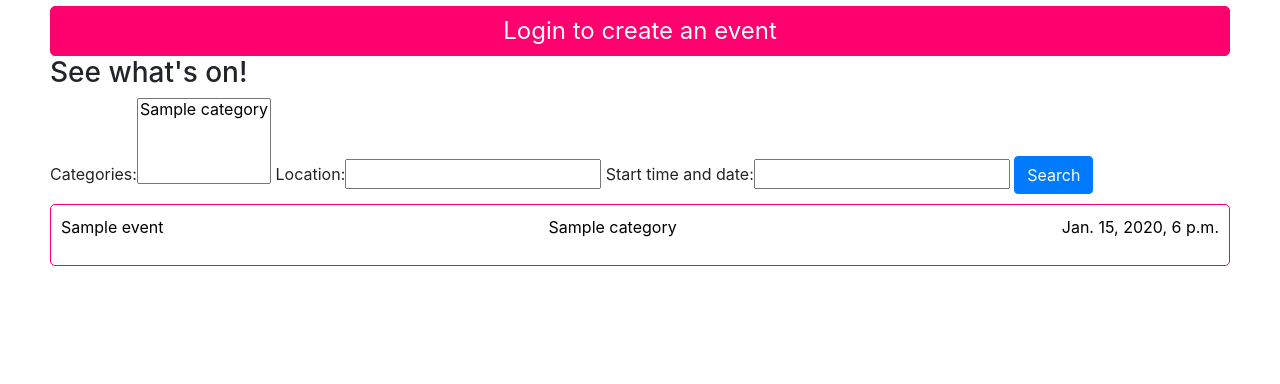
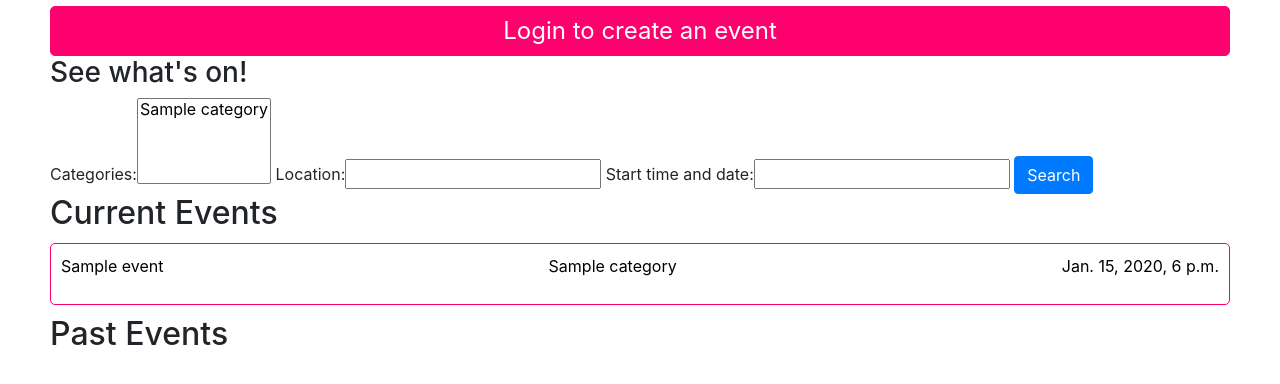
Before and after one commit to jojo-baker/eventfinda-app, a Django app: page /event-finder/ in a window 1280 px wide. Shown: the part 161-545 px from the top of the page. Run offline with Django 3.2, Linux system fonts and the light colour scheme; tables that the repository leaves empty hold one stand-in row (values such as "Sample post"); some libraries are stand-ins or nearby versions.

Commit message:
past events filtered out and events ordered by time

```diff
--- a/eventFinderApp/models.py
+++ b/eventFinderApp/models.py
@@ -1,5 +1,6 @@
 from django.db import models
 from django.contrib.auth import get_user_model
+from datetime import datetime, timezone
 User = get_user_model()
 
 class Event(models.Model):
@@ -15,6 +16,11 @@
     def __str__(self):
         return self.title
 
+    def is_past_event(self):
+        return self.start_time < datetime.now(tz = timezone.utc)
+
+
+
 class Category(models.Model):
     name = models.CharField(max_length=50)
 
--- a/eventFinderApp/templates/eventFinderApp/index.html
+++ b/eventFinderApp/templates/eventFinderApp/index.html
@@ -18,12 +18,33 @@
 </form>
 
 
-    {% if events_list %}
+    <!-- {% if events_list %}
         {% for event in filter.qs %}
             {% include "./detailsBox.html" with event=event %}
         {% endfor %}
     {% else %}
         <p>No events are available.</p>
-    {% endif %}
+    {% endif %} -->
+
+<h2> Current Events</h2>
+{% if events_list %}
+    {% for event in filter.qs %}
+        {% if event.is_past_event %}
+        {% else %}
+            {% include "./detailsBox.html" with event=event %}
+        {% endif %}
+    {% endfor %}
+{% endif %}
+
+<h2> Past Events</h2>
+
+{% if events_list %}
+    {% for event in filter.qs %}
+        {% if event.is_past_event %}
+            {% include "./detailsBox.html" with event=event %}
+        {% endif %}
+    {% endfor %}
+{% endif %}
+
 
 {% endblock %}
--- a/eventFinderApp/views.py
+++ b/eventFinderApp/views.py
@@ -7,18 +7,21 @@
 from django.contrib.auth.decorators import login_required
 from .filters import EventFilter
 
+
 class IndexView(generic.ListView):
     template_name = 'eventFinderApp/index.html'
     context_object_name = 'events_list'
 
     def get_queryset(self):
         '''Return the events.'''
-        return Event.objects.all()
+        return Event.objects.all().order_by('start_time')
 
     def get_context_data(self, **kwargs):
         context = super().get_context_data(**kwargs)
         context['filter'] = EventFilter(self.request.GET, queryset=self.get_queryset())
         return context
+
+
 
 
 
@@ -28,7 +31,7 @@
 
     def get_queryset(self):
         '''Return the events.'''
-        return Event.objects.filter(host = self.request.user)
+        return Event.objects.filter(host = self.request.user).order_by('start_time')
 
 class EventView(generic.DetailView):
     model = Event
```
